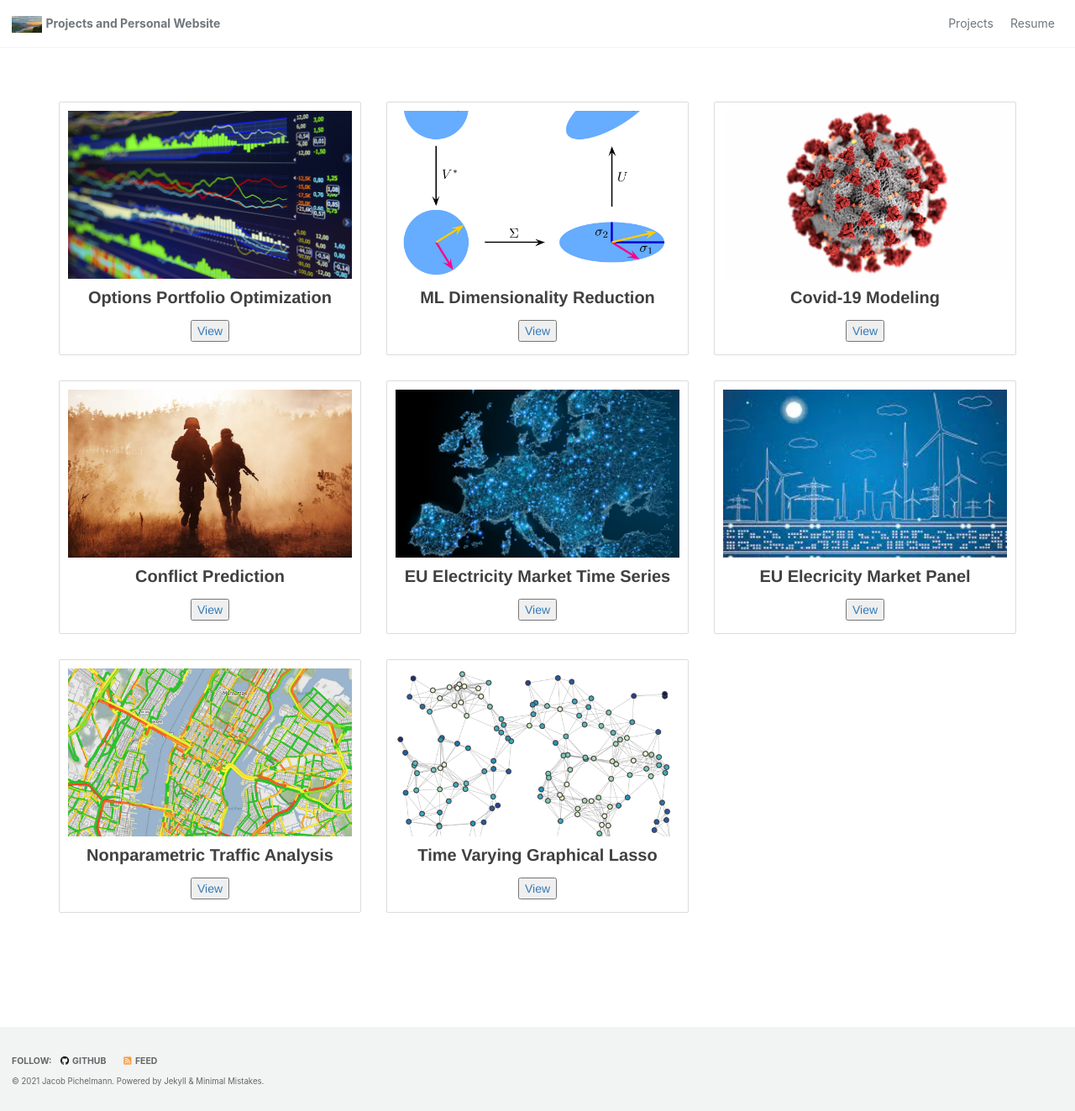
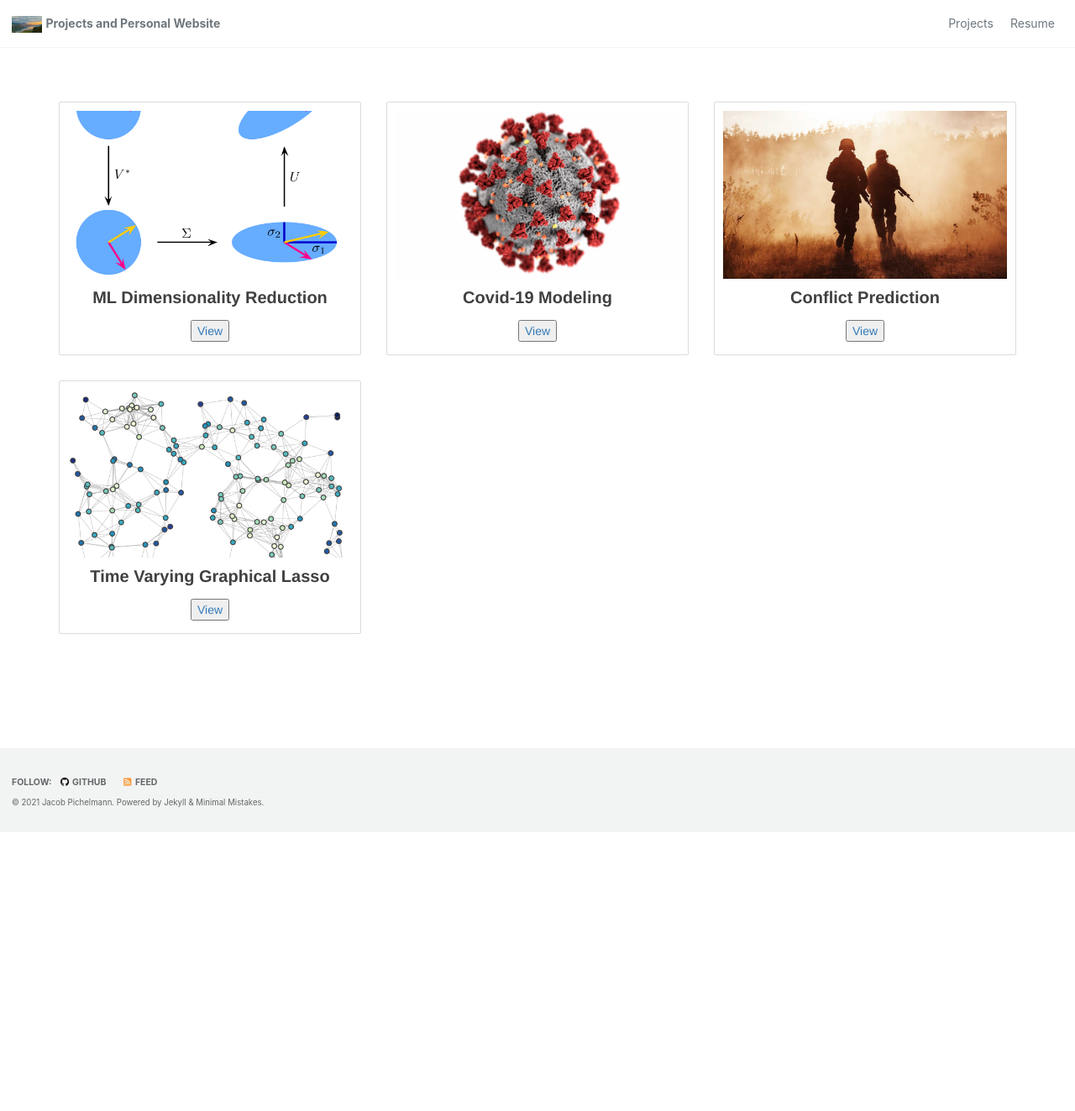
Before and after one commit to j-3-1415/j-3-1415.github.io, a Jekyll site: the page built from _pages/Projects.html, in a window 1280 px wide. Shown: the whole page at 84% size. Built offline with Jekyll 4.4.1, drawn with Linux system fonts in a browser that asks for light colours; cached includes are drawn as plain includes; after the commit the page ends 991 px from its top, so only the background shows below that.

Commit message:
Changed project selection

```diff
--- a/_pages/Projects.html
+++ b/_pages/Projects.html
@@ -16,22 +16,6 @@ author_profile: false
 		<div class="card-main blog_boxes">
 			<div class="container">
 				<div class="row">
-
-					<div class="col-md-4 col-sm-12 col-xs-12">
-						<div class="blog_bx">
-							<div class="blog_bx_img">
-								<img src="/assets/Options.jpg" alt="Card image">
-							</div>
-							<div class="blog_bx_txt">
-								<h1 style="text-align: center">Options Portfolio Optimization</h1>
-							</div>
-							<div class="text-center">
-								<a href="/_pages/OptionsProject">
-									<button type="button" class="cmn_btn btn_theme">View</button>
-								</a>
-							</div>
-						</div>
-					</div>
 
 					<div class="col-md-4 col-sm-12 col-xs-12">
 						<div class="blog_bx">
@@ -84,54 +68,6 @@ author_profile: false
 					<div class="col-md-4 col-sm-12 col-xs-12">
 						<div class="blog_bx">
 							<div class="blog_bx_img">
-								<img src="/assets/M1_Thesis.jpg" alt="Card image">
-							</div>
-							<div class="blog_bx_txt">
-								<h1 style="text-align: center">EU Electricity Market Time Series</h1>
-							</div>
-							<div class="text-center">
-								<a href="/_pages/M1_Thesis">
-									<button type="button" class="cmn_btn btn_theme">View</button>
-								</a>
-							</div>
-						</div>
-					</div>
-
-					<div class="col-md-4 col-sm-12 col-xs-12">
-						<div class="blog_bx">
-							<div class="blog_bx_img">
-								<img src="/assets/Applied.jpg" alt="Card image">
-							</div>
-							<div class="blog_bx_txt">
-								<h1 style="text-align: center">EU Elecricity Market Panel</h1>
-							</div>
-							<div class="text-center">
-								<a href="/_pages/Applied">
-									<button type="button" class="cmn_btn btn_theme">View</button>
-								</a>
-							</div>
-						</div>
-					</div>
-
-					<div class="col-md-4 col-sm-12 col-xs-12">
-						<div class="blog_bx">
-							<div class="blog_bx_img">
-								<img src="/assets/Traffic.jpg" alt="Card image">
-							</div>
-							<div class="blog_bx_txt">
-								<h1 style="text-align: center">Nonparametric Traffic Analysis</h1>
-							</div>
-							<div class="text-center">
-								<a href="/_pages/TrafficProject">
-									<button type="button" class="cmn_btn btn_theme">View</button>
-								</a>
-							</div>
-						</div>
-					</div>
-
-					<div class="col-md-4 col-sm-12 col-xs-12">
-						<div class="blog_bx">
-							<div class="blog_bx_img">
 								<img src="/assets/TVGL.png" alt="Card image">
 							</div>
 							<div class="blog_bx_txt">
```
